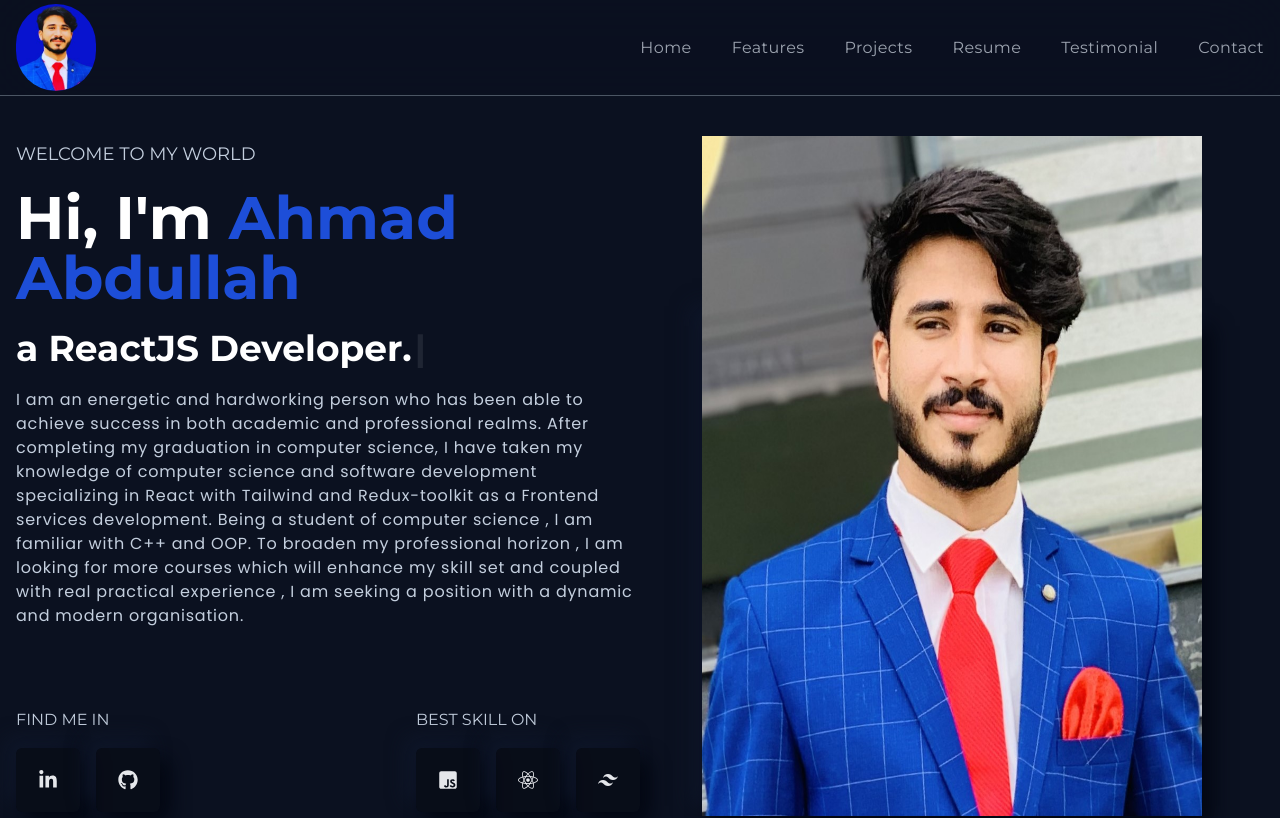
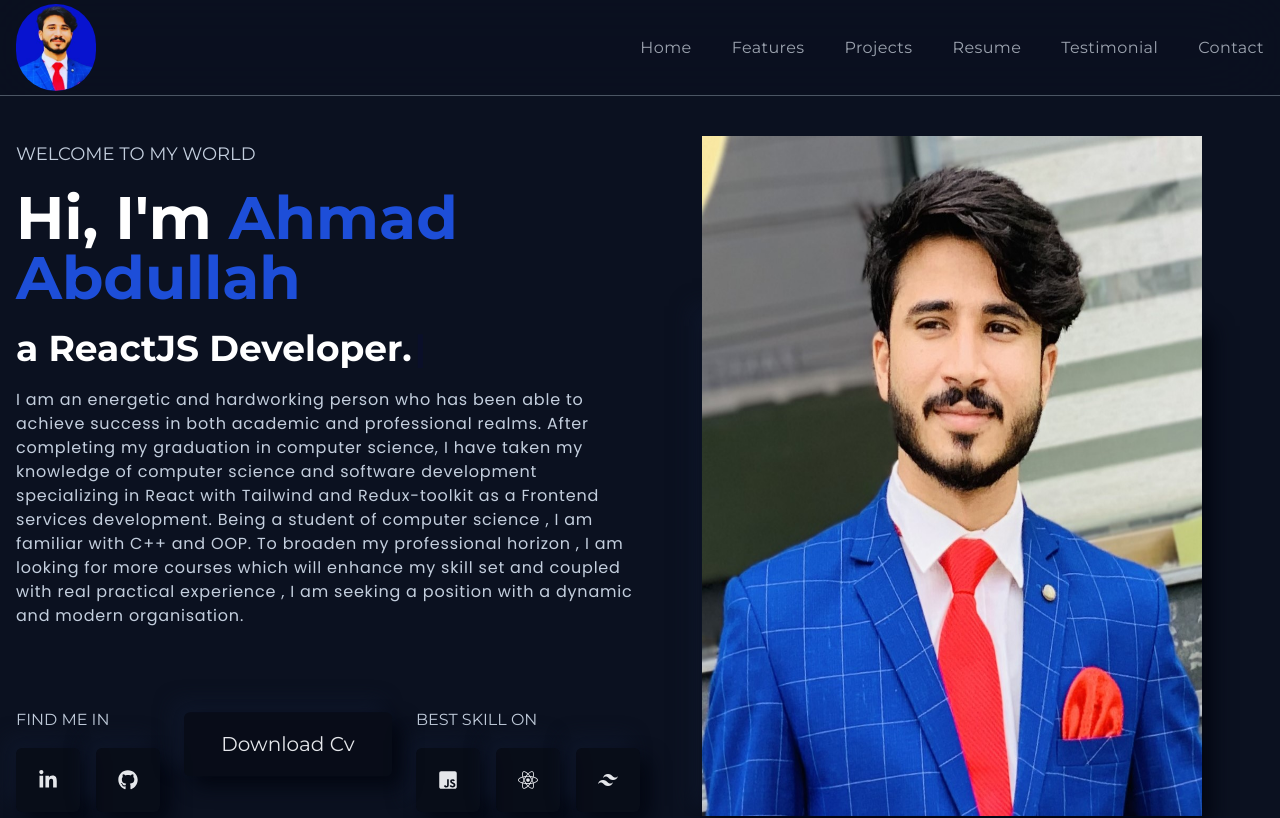
Before and after one commit to Ahmad1137/Portfolio, a React (Vite) app: page / in a window 1280 px wide. Shown: the top 818 px of the page. Built offline with nearby package versions, Linux system fonts and the light colour scheme.

Commit message:
cv option

```diff
--- a/src/components/ContactLeft.tsx
+++ b/src/components/ContactLeft.tsx
@@ -1,7 +1,9 @@
 import { FaGithub, FaLinkedinIn } from "react-icons/fa";
 import { contactImg } from "../assets";
 
+
 const ContactLeft = () => {
+
   return (
     <div className="w-full lgl:w-[35%] h-full bg-gradient-to-r from-[#0B1120] to-[#0B1120] p-4 lgl:p-8 rounded-lg shadow-shadowOne flex flex-col gap-8 justify-center">
       <img
@@ -43,6 +45,7 @@ const ContactLeft = () => {
         </div>
       </div>
     </div>
+
   );
 };
 
--- a/src/components/LeftBanner.tsx
+++ b/src/components/LeftBanner.tsx
@@ -2,7 +2,7 @@ import { useTypewriter, Cursor } from "react-simple-typewriter";
 import { FaGithub, FaLinkedinIn, FaReact, FaJsSquare } from "react-icons/fa";
 import { SiTailwindcss } from "react-icons/si";
 import { FadeIn } from "./FadeIn";
-
+import Ahmadresume  from "../assets/images/Ahmadresume.pdf"
 const LeftBanner = () => {
   const [text] = useTypewriter({
     words: ["Professional Coder.", "Software Engineer.", "ReactJS Developer."],
@@ -23,7 +23,7 @@ const LeftBanner = () => {
           a <span>{text}</span>
           <Cursor
             cursorStyle="|"
-            cursorColor="#0008B
+            cursorColor="#00008B
 "
           />
         </h2>
@@ -60,6 +60,10 @@ const LeftBanner = () => {
             </a>
           </div>
         </div>
+        <div className="bannerIcon  w-auto-lg w-52 mt-5  animate-bounce">
+
+          <a type="button" href={Ahmadresume} className="px-6" >Download Cv</a>
+        </div>
         <div>
           <h2 className="text-base uppercase font-titleFont mb-4">
             BEST SKILL ON
```
Also changed, not shown: 1 other file (tests, documents, lock files or other folders).
